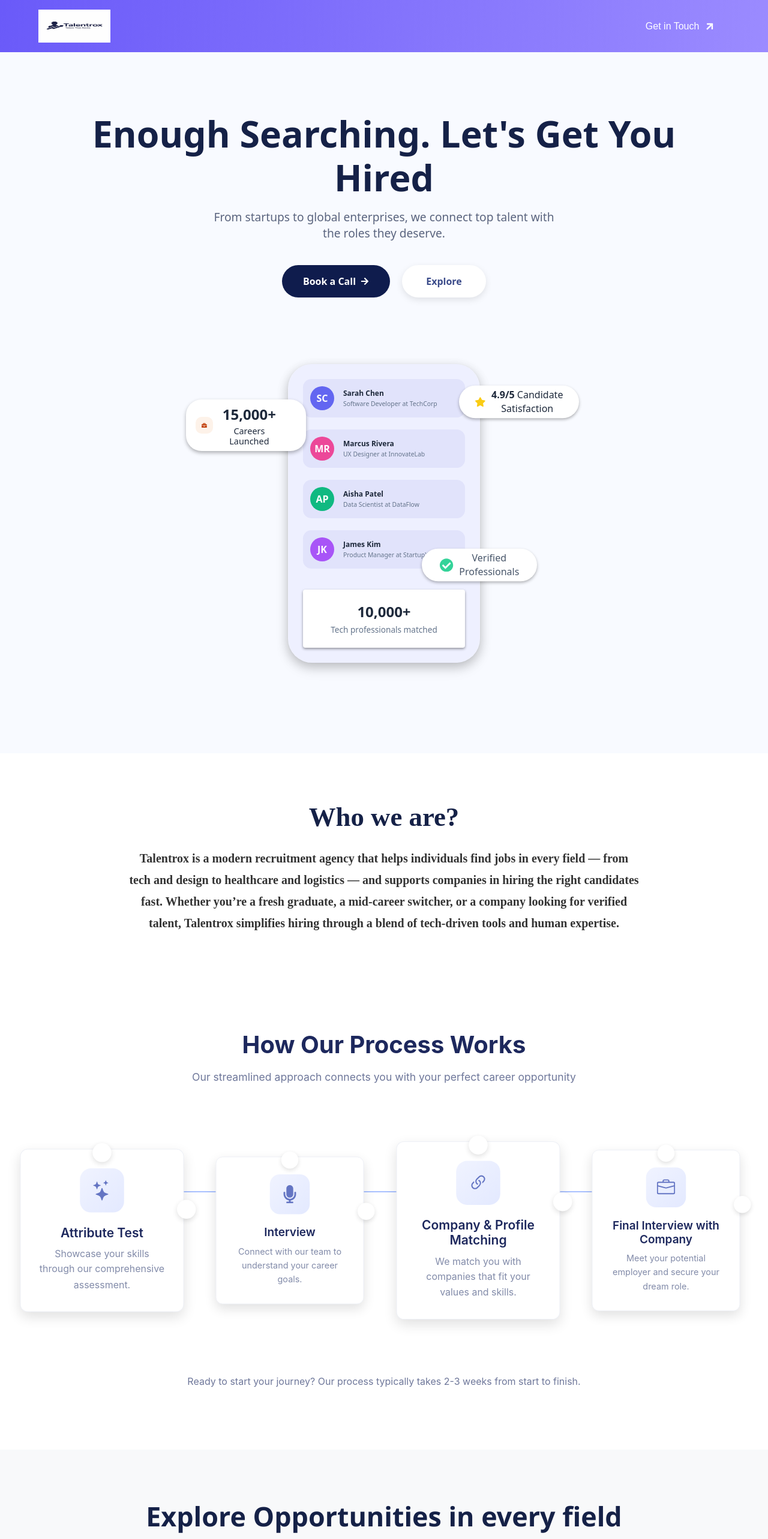
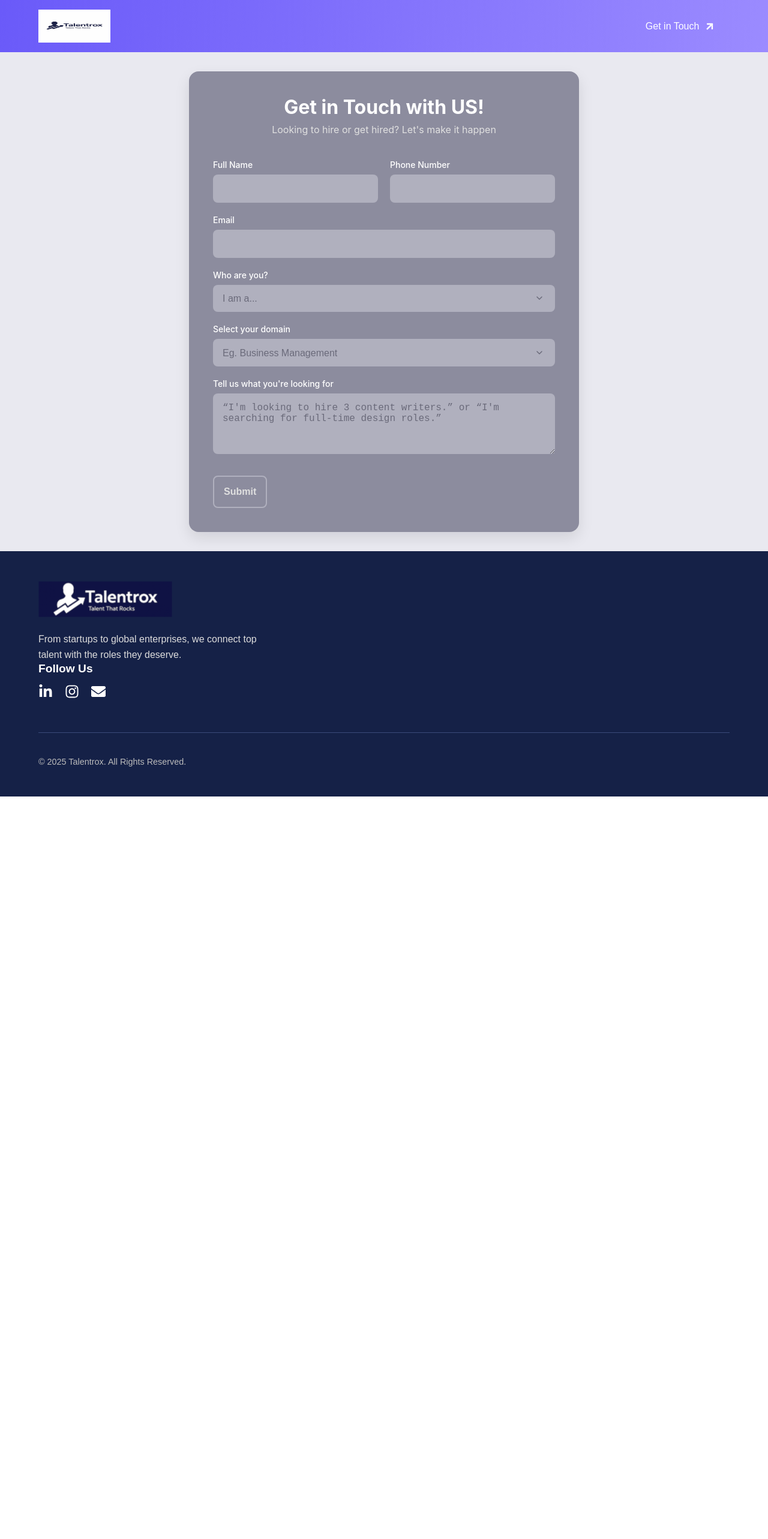
Before and after one commit to Abhishek1230987/TalentTrox-, a React (Vite) app: page /contact in a window 1280 px wide. Shown: the top 2566 px of the page at 60% size. After the commit the page ends 1328 px from the top, so only its background shows below. Built offline with nearby package versions, Linux system fonts and the light colour scheme.

Commit message:
Implement React Router for navigation and separate contact pag

```diff
--- a/src/App.jsx
+++ b/src/App.jsx
@@ -1,30 +1,25 @@
 import "./App.css";
+import { BrowserRouter as Router, Routes, Route } from 'react-router-dom';
 
 import Navbar from "./Componets/Navbaar/Navbaar.jsx";
 import Footer from "./Componets/Footer/Footer.jsx";
-import Enough from "./Componets/Enough/Enough.jsx";
-import WhoWeAre from "./Componets/WhoWeAre/WhoWeAre.jsx";
-import Process from "./Componets/Process/Process.jsx";
-import EveyField from "./Componets/EveyField/EveyField.jsx";
-import Opportunities from "./Componets/Opportunities/Opportunities.jsx";
-import TrustCard from "./Componets/TrustCard/TrustCard.jsx";
-import FAQ from "./Componets/FAQ/FAQ.jsx";
-import Career from "./Componets/Career/Career.jsx";
+import Home from "./pages/Home.jsx";
+import Contact from "./pages/Contact.jsx";
 
 function App() {
   return (
-    <>
-      <Navbar />
-      <Enough />
-      <WhoWeAre />
-      <Process />
-      <EveyField />
-      <Opportunities />
-      <TrustCard />
-      <FAQ />
-      <Career />
-      <Footer />
-    </>
+    <Router>
+      <div className="App">
+        <Navbar />
+        <main>
+          <Routes>
+            <Route path="/" element={<Home />} />
+            <Route path="/contact" element={<Contact />} />
+          </Routes>
+        </main>
+        <Footer />
+      </div>
+    </Router>
   );
 }
 
--- a/src/Componets/Career/Career.jsx
+++ b/src/Componets/Career/Career.jsx
@@ -1,7 +1,14 @@
 import React from 'react';
+import { useNavigate } from 'react-router-dom';
 import './Career.css';
 
 function Career() {
+  const navigate = useNavigate();
+
+  const handleStartJourney = () => {
+    navigate('/contact');
+  };
+
   return (
     <div className="career-container">
       <div className="career-content">
@@ -9,7 +16,7 @@
         <p className="subtitle">
           Join thousands of professionals who found their dream jobs through our platform.
         </p>
-        <button className="cta-button">Start Your Journey</button>
+        <button className="cta-button" onClick={handleStartJourney}>Start Your Journey</button>
         <p className="subtext">Free to join • No hidden fees • Instant access</p>
       </div>
       {/* These are the decorative shapes for the background effect */}
--- a/src/Componets/Navbaar/Navbaar.jsx
+++ b/src/Componets/Navbaar/Navbaar.jsx
@@ -1,21 +1,25 @@
 import React from 'react';
 import { FaArrowRight } from 'react-icons/fa';
+import { useNavigate } from 'react-router-dom';
 import './Navbaar.css';
 
 import Main from './Main.png'; // Assuming you have a Main.svg file
 
 function Navbaar() {
+  const navigate = useNavigate();
+
   const handleGetInTouchClick = () => {
-    // Scroll to contact form or handle navigation as needed
-    console.log('Get in Touch clicked');
-    // You can add scroll to contact section logic here
+    navigate('/contact');
+  };
+
+  const handleLogoClick = () => {
+    navigate('/');
   };
 
   return (
     <nav className="navbar-container">
-      <div className="navbar-logo">
+      <div className="navbar-logo" onClick={handleLogoClick} style={{ cursor: 'pointer' }}>
         <img src={Main} alt="Logo" className="logo" />
-
       </div>
       <button onClick={handleGetInTouchClick} className="navbar-cta-button">
         Get in Touch <FaArrowRight />
--- /dev/null
+++ b/src/pages/Contact.jsx
@@ -0,0 +1,12 @@
+import React from 'react';
+import TouchForm from '../Componets/TouchForm/TouchForm.jsx';
+
+function Contact() {
+  return (
+    <div style={{ minHeight: '80vh' }}>
+      <TouchForm />
+    </div>
+  );
+}
+
+export default Contact;
--- /dev/null
+++ b/src/pages/Home.jsx
@@ -0,0 +1,26 @@
+import React from 'react';
+import Enough from '../Componets/Enough/Enough.jsx';
+import WhoWeAre from '../Componets/WhoWeAre/WhoWeAre.jsx';
+import Process from '../Componets/Process/Process.jsx';
+import EveyField from '../Componets/EveyField/EveyField.jsx';
+import Opportunities from '../Componets/Opportunities/Opportunities.jsx';
+import TrustCard from '../Componets/TrustCard/TrustCard.jsx';
+import FAQ from '../Componets/FAQ/FAQ.jsx';
+import Career from '../Componets/Career/Career.jsx';
+
+function Home() {
+  return (
+    <>
+      <Enough />
+      <WhoWeAre />
+      <Process />
+      <EveyField />
+      <Opportunities />
+      <TrustCard />
+      <FAQ />
+      <Career />
+    </>
+  );
+}
+
+export default Home;
```
